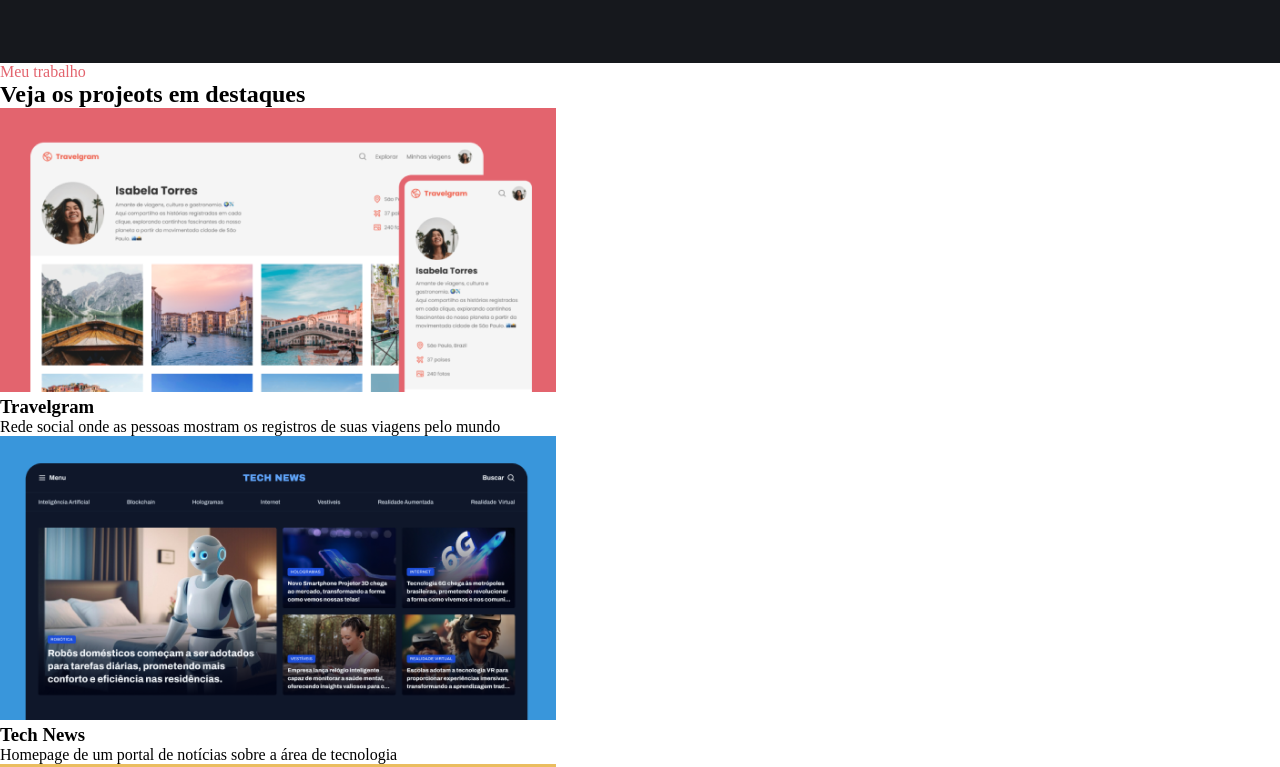
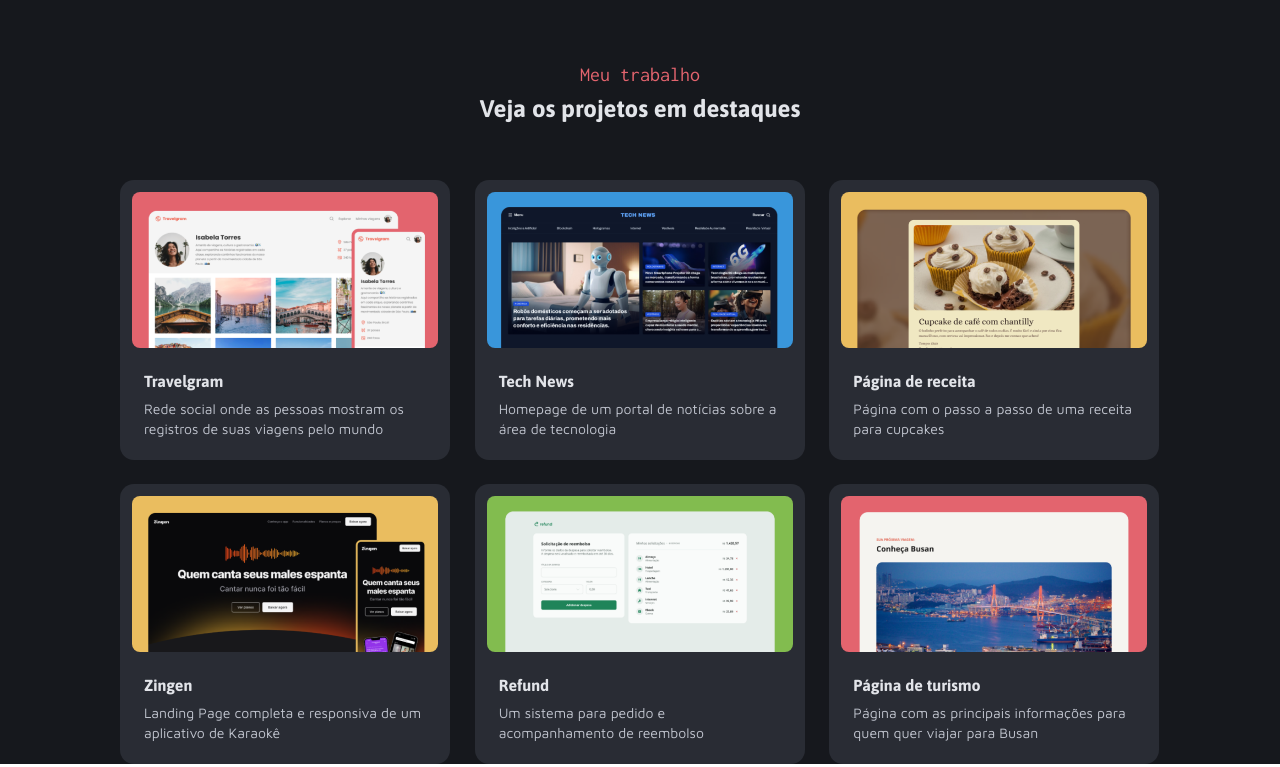
Before and after one commit to myekd/rocketseat-project-portifolio-dev, a plain HTML site: page index.html in a window 1280 px wide. Shown: the part 687-1454 px from the top of the page. Drawn offline with Linux system fonts and the light colour scheme.

Commit message:
Finalizada o estilo da seção projetos em destaques "main"

```diff
--- a/index.html
+++ b/index.html
@@ -91,10 +91,8 @@
 
     <main>
       <section id="highlights">
-        <div>
-          <span class="red">Meu trabalho</span>
-          <h2>Veja os projeots em destaques</h2>
-        </div>
+        <span class="red">Meu trabalho</span>
+        <h2>Veja os projetos em destaques</h2>
         <div class="card-container">
           <article class="card">
             <figure>
@@ -103,7 +101,7 @@
                 alt="Rede social onde as pessoas mostram os registros de suas
                 viagens pelo mundo"
               />
-              <figcaption>
+              <figcaption class="card-text">
                 <h3>Travelgram</h3>
                 <p>
                   Rede social onde as pessoas mostram os registros de suas
--- a/styles/global.css
+++ b/styles/global.css
@@ -7,7 +7,7 @@
 :root {
   /* Fonts */
   --font-title-lg: 700 56px/120% "Asap", sans-serif;
-  --font-title-mg: 700 24px/120% "Asap", sans-serif;
+  --font-title-md: 700 24px/120% "Asap", sans-serif;
   --font-title-sm: 700 16px/120% "Asap", sans-serif;
   --font-subtitle: 400 20px/120% "Inconsolata", sans-serif;
   --font-text-md: 400 16px/140% "Maven Pro", sans-serif;
--- a/styles/main.css
+++ b/styles/main.css
@@ -0,0 +1,59 @@
+main {
+  display: grid;
+
+  background-color: var(--gray-500);
+
+  max-height: 1917px;
+
+  h2,
+  span {
+    display: block;
+    text-align: center;
+    margin-bottom: 56px;
+  }
+
+  span {
+    font: var(--font-subtitle);
+    margin-bottom: 8px;
+  }
+
+  h2 {
+    font: var(--font-title-md);
+    color: var(--gray-100);
+  }
+}
+
+.card-container {
+  display: grid;
+  grid-template-columns: repeat(auto-fit, minmax(330px, 1fr));
+  gap: 24px;
+
+  max-width: 1040px;
+  margin: auto;
+}
+
+.card {
+  padding: 12px 12px 0;
+  background-color: var(--gray-400);
+  height: 280px;
+  width: 330px;
+  border-radius: 14px;
+  img {
+    max-width: 100%;
+    border-radius: 8px;
+  }
+  h3 {
+    font: var(--font-title-sm);
+    color: var(--gray-100);
+  }
+
+  p {
+    margin: 8px 0;
+    font: var(--font-text-sm);
+    color: var(--gray-200);
+  }
+}
+
+figcaption {
+  margin: 20px 12px 17px;
+}
```
